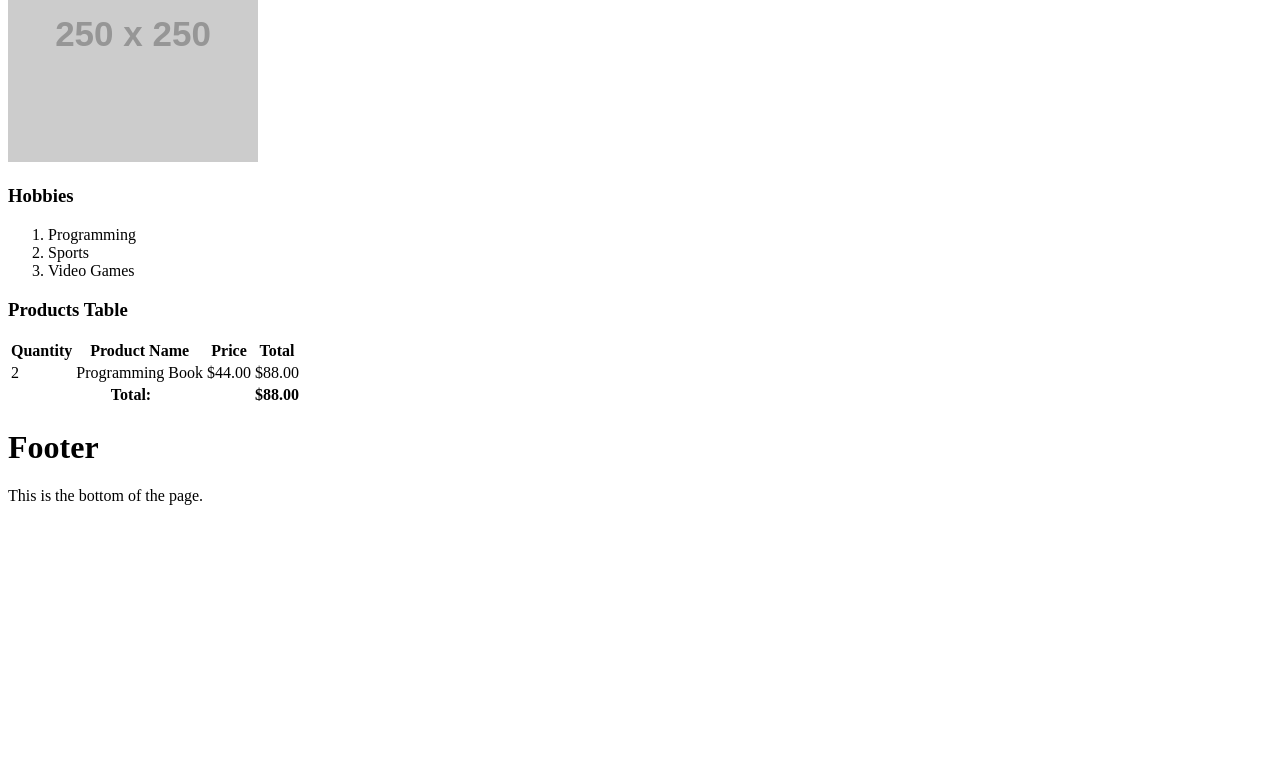
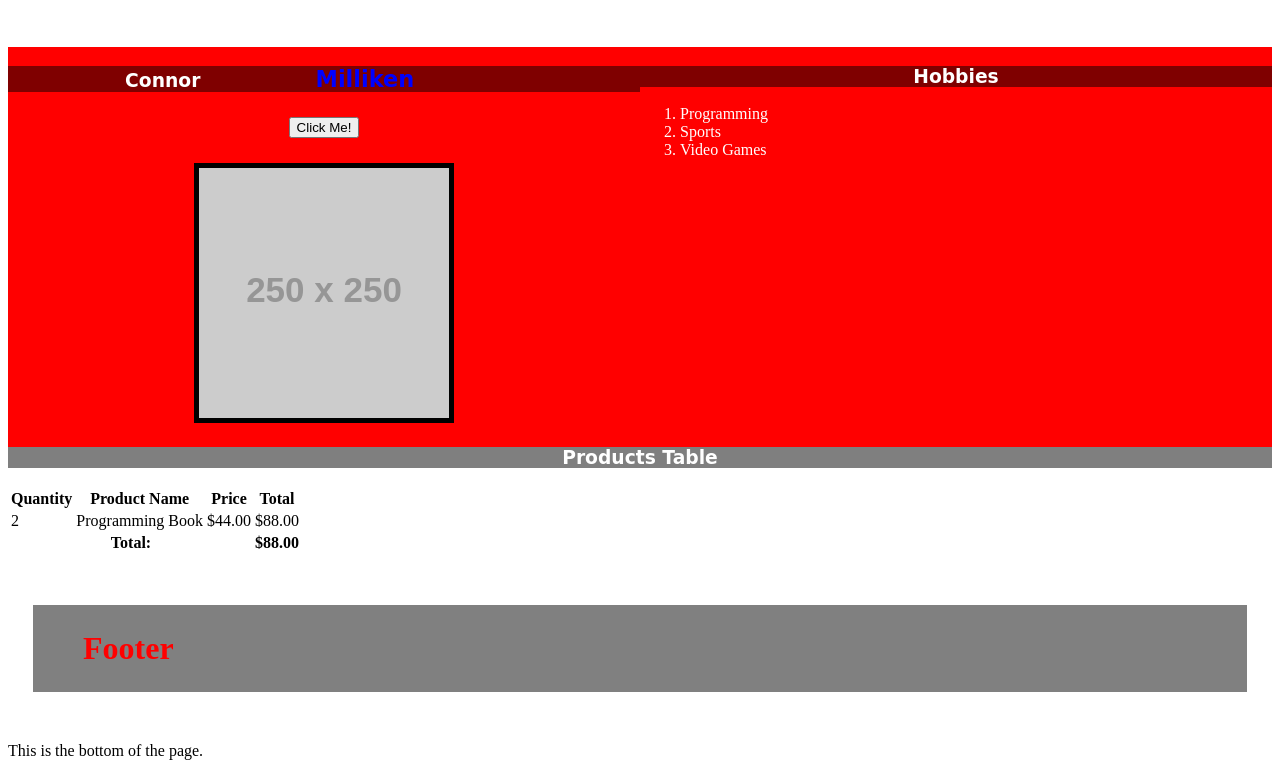
Before and after one commit to Connor-SM/review, a plain HTML site: page index.html in a window 1280 px wide. Shown: the part 381-1157 px from the top of the page. Before the commit the page ends 902 px from the top, so only its background shows below. Drawn offline with Linux system fonts and the light colour scheme; placeholder pictures from the web are drawn by us.

Commit message:
Added Styles

```diff
--- /dev/null
+++ b/css/main.css
@@ -0,0 +1,53 @@
+h1 {
+  color: red;
+  font-size: 32px;
+  margin: 50px 25px; /* top, right, bottom, left */
+  background-color: gray;
+  padding: 25px 50px;
+}
+
+#personal {
+  /* background-color: steelblue; */
+}
+
+.bg-red {
+  background-color: red;
+  height: 100vh;
+  max-height: 400px;
+  min-height: 200px;
+  width: 50%;
+  float: left;
+}
+
+h3 {
+  background-color: rgba(0, 0, 0, 0.5);
+  color: white;
+  font-family: cursive;
+  text-align: center;
+}
+
+button {
+  display: block;
+  margin: 25px auto;
+}
+
+img {
+  display: block;
+  margin: 25px auto;
+  border: 5px solid black; /* width, style, color */
+}
+
+#last_name {
+  display: inline-block;
+  width: 50%;
+  font-size: 120%;
+  color: blue;
+}
+
+ol li {
+  color: white;
+}
+
+th[colSpan="3"] {
+  /* font-size: 250px; */
+}
--- a/index.html
+++ b/index.html
@@ -7,6 +7,9 @@
     <meta name="keywords" content="HTML,CSS,Python,Prework,Coding,Temple">
     <meta name="viewport" content="width=device-width, initial-scale=1.0, user-scallable=yes">
     <title>Review - Home</title>
+
+    <!-- add own css -->
+    <link rel="stylesheet" href="./css/main.css">
   </head>
   <body>
     <!-- this is an HTML comment -->
@@ -25,20 +28,18 @@
     <main>
       <h1>Main</h1>
 
-      <div id="personal">
-        <h3>Connor Milliken</h3>
+      <div id="personal" class="bg-red">
+        <h3>Connor <span id="last_name">Milliken</span></h3>
         <button onClick="alert('Hello')">Click Me!</button>
-        <br/>
-        <br/>
         <img src="http://placehold.it/250x250" alt="Connor Milliken" />
       </div> <!-- end personal section -->
 
-      <div id="hobbies">
+      <div id="hobbies" class="bg-red">
         <h3>Hobbies</h3>
         <ol>
-          <li>Programming</li>
-          <li>Sports</li>
-          <li>Video Games</li>
+            <li>Programming</li>
+            <li>Sports</li>
+            <li>Video Games</li>
         </ol>
       </div> <!-- ends hobbies section -->
 
@@ -47,7 +48,7 @@
         <table>
           <thead>
             <tr>
-              <th>Quantity</th>
+              <th><span id="quantity">Quantity</span></th>
               <th>Product Name</th>
               <th>Price</th>
               <th>Total</th>
```
